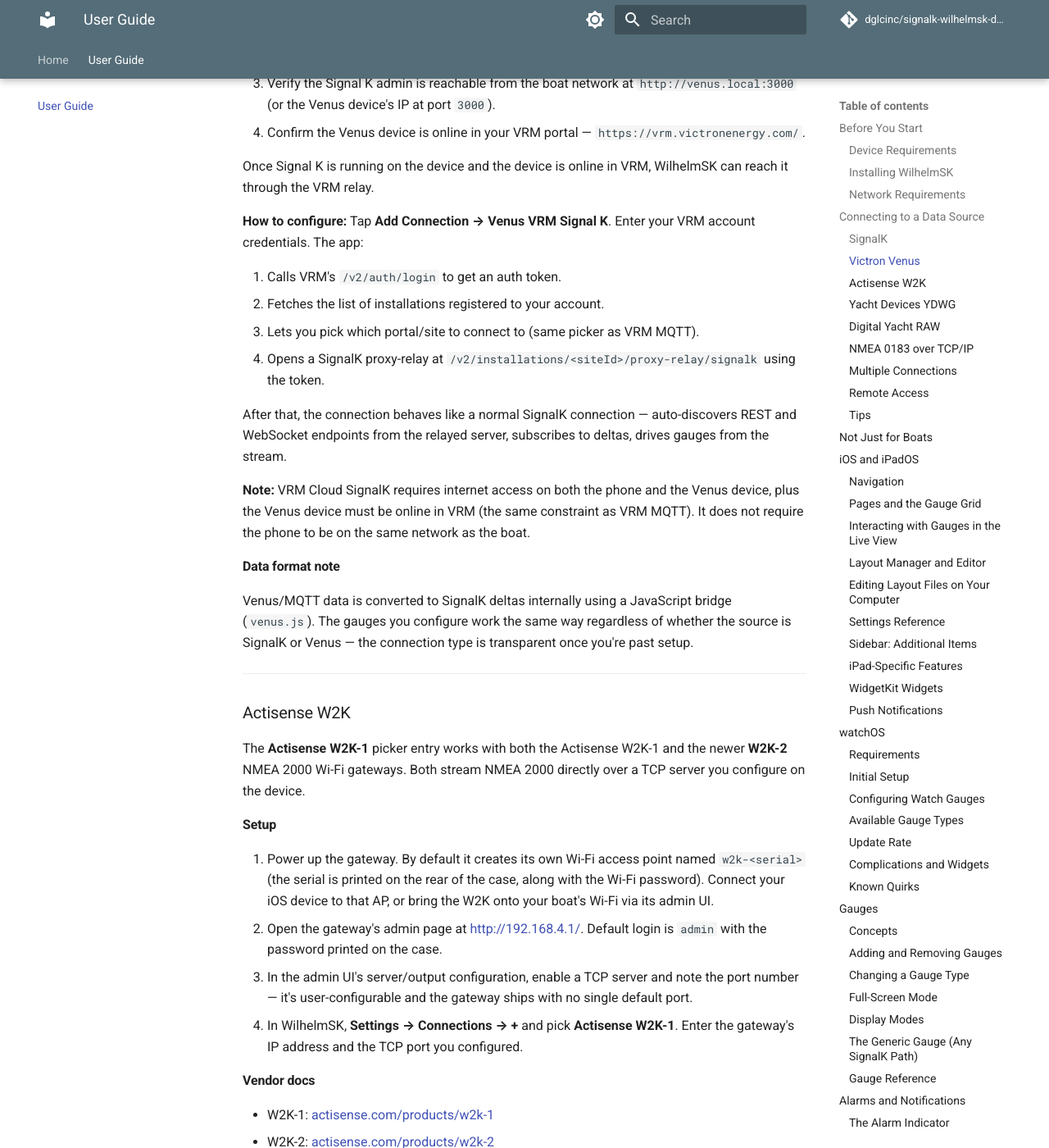
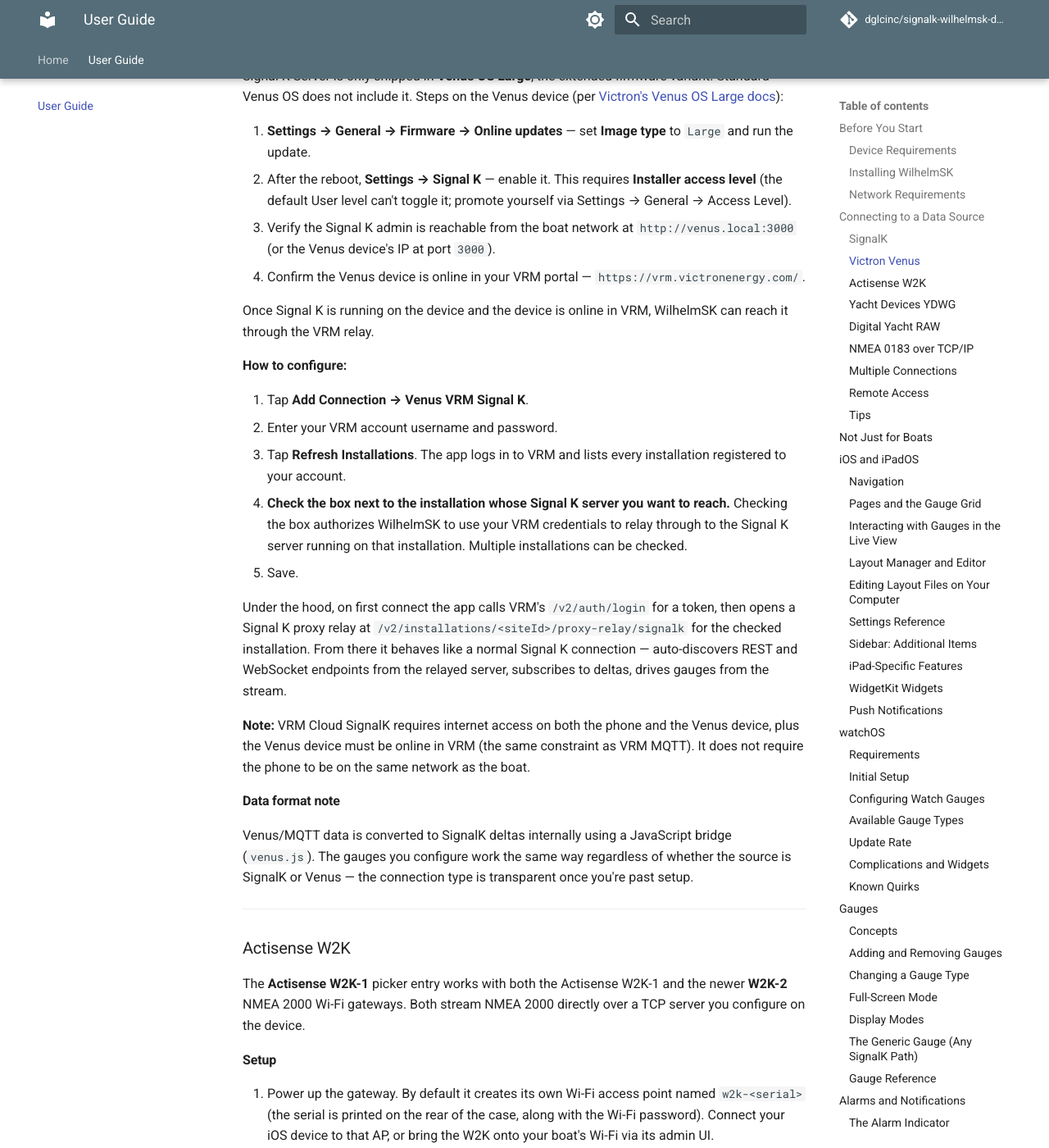
Before and after one commit to dglcinc/signalk-wilhelmsk-docs, an MkDocs documentation site: the page built from docs/user-guide.md, in a window 1280 px wide and 1400 px high, scrolled down 5378 px. Shown: the whole window at 82% size. Built offline with MkDocs 1.6.1 and Material for MkDocs 9.7.7, drawn with Linux system fonts in a browser that asks for light colours; comment, search, counter and statistics services are not loaded; some of the changed text lies outside the part shown.

Commit message:
docs(victron-vrm): correct configure flow — installation checkbox after VRM login (#16)
Per Scott (via David), the VRM connection setup has a step I missed:
after entering VRM credentials and tapping "Refresh Installations", the
app lists the user's installations and the user checks the box for the
installation they want to use. Confirmed in the code:

- ConnectionVRMViewController.refreshInstalls: → updatePortals →
  logs in to VRM and populates self.portals.
- portalClicked: toggles sender.selected on each portal's checkbox button.
- save: walks the portal list and writes
  connection["enabledPortalInfo"] = [{id, name, siteId, enabled: bool}, ...].
- At connect time, WidgetBoat.swift picks the first portal with
  enabled == true and opens the connection against that siteId.

For VRM SignalK, the checked-box step is also the authorization moment:
it's what tells WilhelmSK to use those VRM credentials to relay through
to that installation's Signal K server (per Scott).

Updated both VRM subsections to spell out the Refresh + check + save
flow rather than the hand-wavy "lets you choose which portal".

Co-authored-by: Claude Opus 4.7 (1M context) <noreply@anthropic.com>

```diff
--- a/docs/user-guide.md
+++ b/docs/user-guide.md
@@ -136,7 +136,13 @@ Victron Energy's Venus OS (running on a Cerbo GX, Color Control GX, or compatibl
 
 **When to use it:** You're away from the boat and want to check on your system remotely, or you want to monitor multiple vessels registered in your VRM account.
 
-**How to configure:** Tap **Add Connection → Venus VRM**. Log in with your Victron VRM account credentials. The app fetches the list of portals (sites) registered to your account and lets you choose which one to connect to.
+**How to configure:**
+
+1. Tap **Add Connection → Venus VRM**.
+2. Enter your VRM account username and password.
+3. Tap **Refresh Installations**. The app logs in to VRM and lists every installation registered to your account.
+4. **Check the box next to the installation you want to monitor.** Multiple installations can be checked — the app uses the first checked one for this connection.
+5. Save.
 
 Under the hood the app connects to `mqtt<N>.victronenergy.com:8883` using TLS. It keeps the connection alive by publishing a keepalive message every 62 seconds. You don't configure any of that manually.
 
@@ -159,14 +165,15 @@ Signal K Server is only shipped in **Venus OS Large**, the extended firmware var
 
 Once Signal K is running on the device and the device is online in VRM, WilhelmSK can reach it through the VRM relay.
 
-**How to configure:** Tap **Add Connection → Venus VRM Signal K**. Enter your VRM account credentials. The app:
+**How to configure:**
 
-1. Calls VRM's `/v2/auth/login` to get an auth token.
-2. Fetches the list of installations registered to your account.
-3. Lets you pick which portal/site to connect to (same picker as VRM MQTT).
-4. Opens a SignalK proxy-relay at `/v2/installations/<siteId>/proxy-relay/signalk` using the token.
+1. Tap **Add Connection → Venus VRM Signal K**.
+2. Enter your VRM account username and password.
+3. Tap **Refresh Installations**. The app logs in to VRM and lists every installation registered to your account.
+4. **Check the box next to the installation whose Signal K server you want to reach.** Checking the box authorizes WilhelmSK to use your VRM credentials to relay through to the Signal K server running on that installation. Multiple installations can be checked.
+5. Save.
 
-After that, the connection behaves like a normal SignalK connection — auto-discovers REST and WebSocket endpoints from the relayed server, subscribes to deltas, drives gauges from the stream.
+Under the hood, on first connect the app calls VRM's `/v2/auth/login` for a token, then opens a Signal K proxy relay at `/v2/installations/<siteId>/proxy-relay/signalk` for the checked installation. From there it behaves like a normal Signal K connection — auto-discovers REST and WebSocket endpoints from the relayed server, subscribes to deltas, drives gauges from the stream.
 
 **Note:** VRM Cloud SignalK requires internet access on both the phone and the Venus device, plus the Venus device must be online in VRM (the same constraint as VRM MQTT). It does not require the phone to be on the same network as the boat.
 
```
Also changed, not shown: plugin/public/user-guide/index.html (+15 -7 lines), 1 other file.
